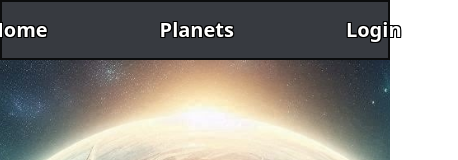
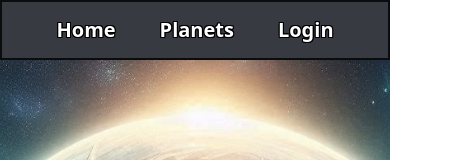
Before and after one commit to diegoals13/The-universe-of-things, a Vue app: page /login in a window 390 px wide. Shown: the top 160 px of the page, 458 px wide, since content can reach past the window. Built offline with nearby package versions, Linux system fonts and the light colour scheme.

Commit message:
Responsive navbar

```diff
--- a/src/components/Header.vue
+++ b/src/components/Header.vue
@@ -7,15 +7,15 @@ import { RouterLink } from "vue-router";
   <nav class="navbar navbar-expand">
     <div class="container-fluid justify-content-center">
       <ul class="navbar-nav mt-3 mb-3">
-        <li class="nav-item me-5 ms-5">
+        <li class="nav-item">
           <RouterLink to="/" class="nav-link" aria-current="page"
             >Home</RouterLink
           >
         </li>
-        <li class="nav-item me-5 ms-5">
+        <li class="nav-item">
           <RouterLink to="/planets" class="nav-link">Planets</RouterLink>
         </li>
-        <li class="nav-item me-5 ms-5">
+        <li class="nav-item">
           <RouterLink to="/login" class="nav-link">Login</RouterLink>
         </li>
       </ul>
@@ -45,5 +45,16 @@ import { RouterLink } from "vue-router";
       color: #ffb800;
     }
   }
+  .nav-item {
+    margin: 0 48px;
+  }
+}
+@media only screen and (max-width: 450px) {
+  .nav-link {
+    font-size: 14px;
+  }
+  .nav-item {
+    margin: 0 14px !important;
+  }
 }
 </style>
```
